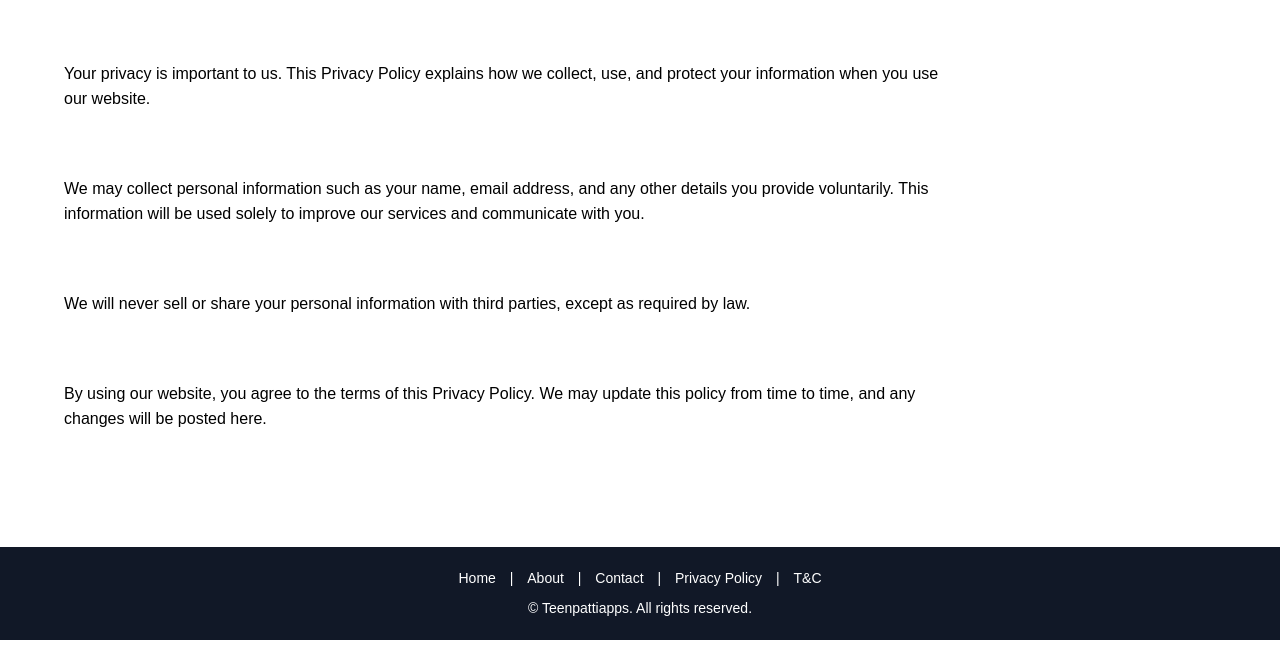
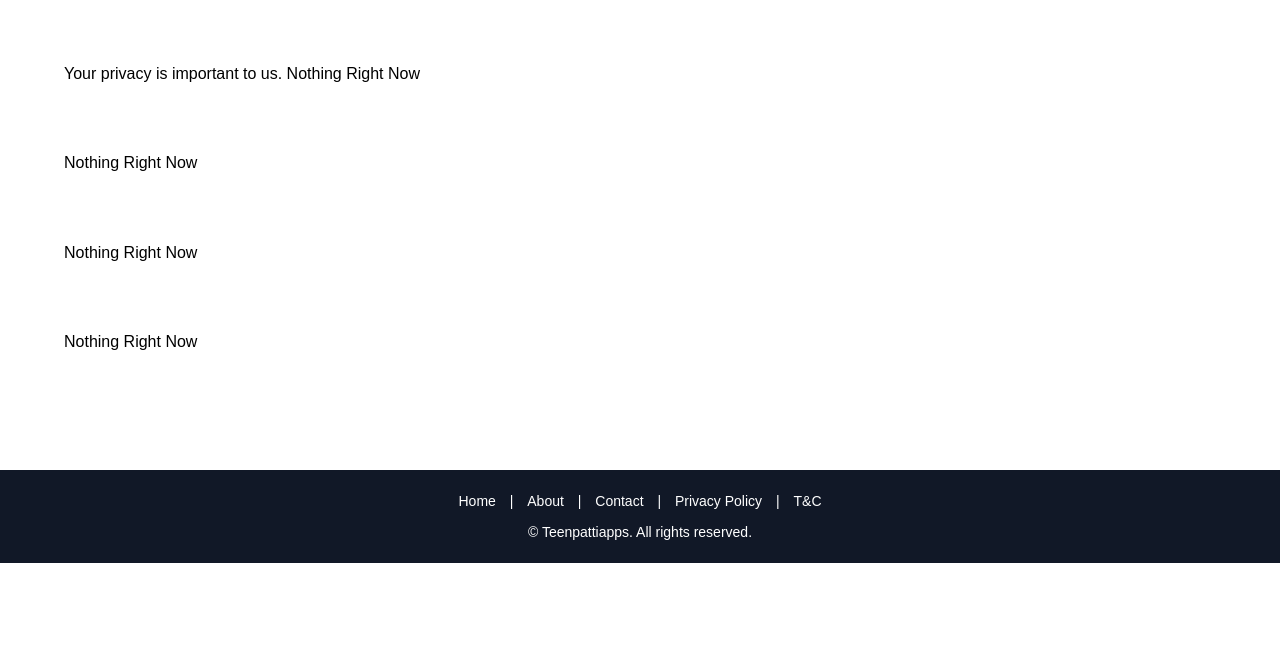
Before and after one commit to daneyzp/Teenpattiapps, a plain HTML site: page Privacy policy.html in a window 1280 px wide. Shown: the part 132-800 px from the top of the page. Drawn offline with Linux system fonts and the light colour scheme.

Commit message:
Update Privacy policy.html

```diff
--- a/Privacy policy.html
+++ b/Privacy policy.html
@@ -54,21 +54,17 @@
 </header>
     <h1>Privacy Policy</h1>
     <p>
-        Your privacy is important to us. This Privacy Policy explains how we collect, use,
-        and protect your information when you use our website.
+        Your privacy is important to us.
+Nothing Right Now
     </p>
     <p>
-        We may collect personal information such as your name, email address, and any
-        other details you provide voluntarily. This information will be used solely to
-        improve our services and communicate with you.
+        Nothing Right Now
     </p>
     <p>
-        We will never sell or share your personal information with third parties, except
-        as required by law.
+        Nothing Right Now
     </p>
     <p>
-        By using our website, you agree to the terms of this Privacy Policy.
-        We may update this policy from time to time, and any changes will be posted here.
+        Nothing Right Now
     </p>
     <!-- FOOTER -->
 <footer>
```
